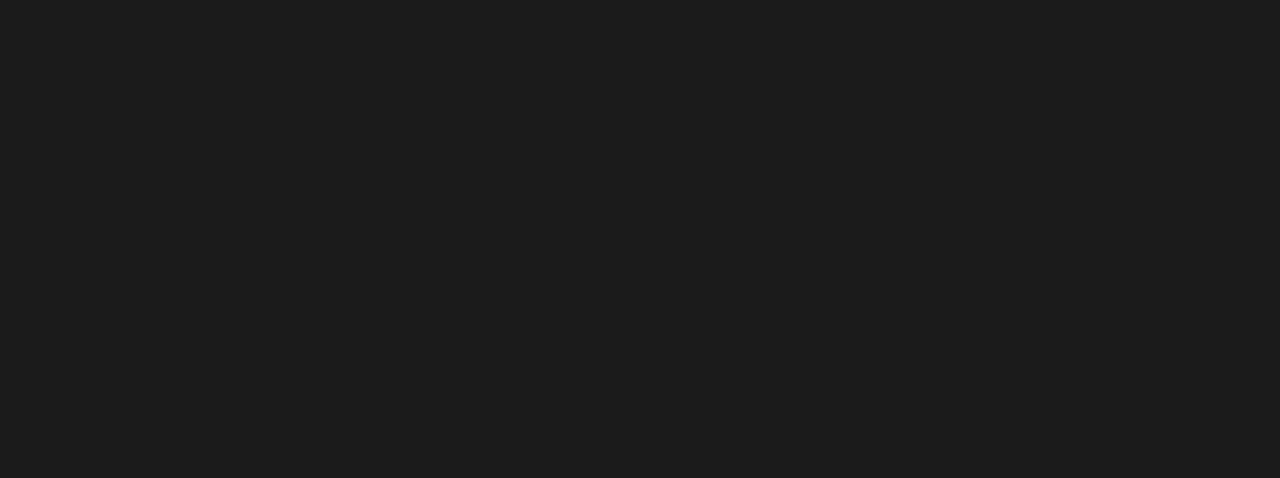
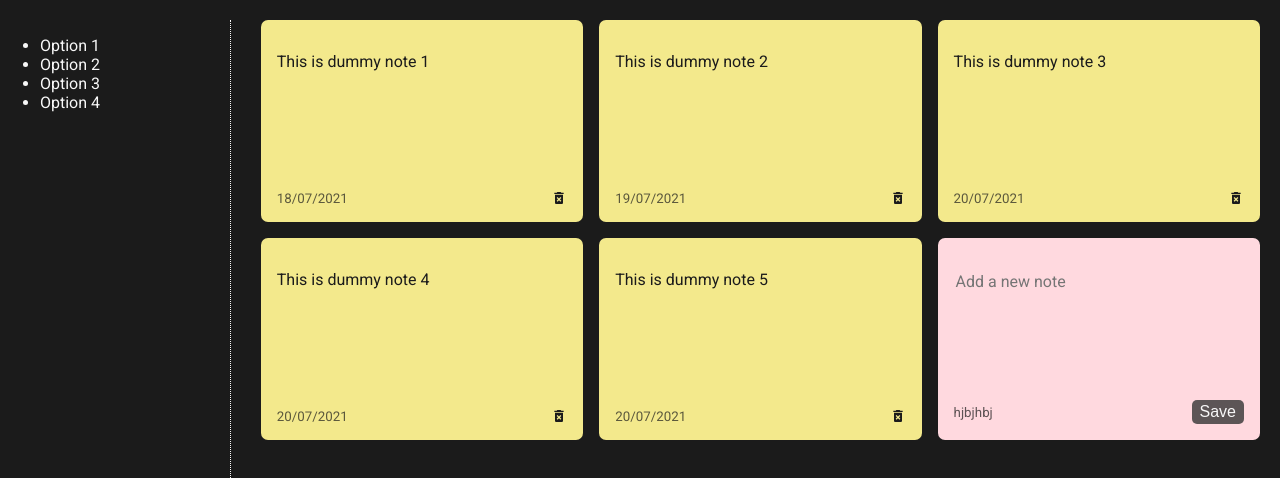
Before and after one commit to Servatom/notefy, a React (Create React App) app in the folder frontend/: page /dashboard in a window 1280 px wide. Shown: the top 478 px of the page. Built offline with nearby package versions, Linux system fonts and the light colour scheme.

Commit message:
Add Dashboard with Notes

```diff
--- a/frontend/package.json
+++ b/frontend/package.json
@@ -9,6 +9,7 @@
     "axios": "^0.21.1",
     "react": "^17.0.2",
     "react-dom": "^17.0.2",
+    "react-icons": "^4.2.0",
     "react-router-dom": "^5.2.0",
     "react-scripts": "4.0.3",
     "web-vitals": "^1.1.2"
--- a/frontend/src/App.js
+++ b/frontend/src/App.js
@@ -3,6 +3,7 @@
 import LandingPage from './pages/LandingPage';
 import Auth from "./pages/Auth";
 import {BrowserRouter as Router, Route, Switch} from 'react-router-dom';
+import Dashboard from './pages/Dashboard';
 
 function App() {
   return (
@@ -18,7 +19,7 @@
         </Route>
 
         <Route path="/dashboard" exact>
-
+          <Dashboard/>
         </Route>
       </Switch>
     </Router>
--- /dev/null
+++ b/frontend/src/assets/css/Dashboard.css
@@ -0,0 +1,17 @@
+.dashboard
+{
+    display: flex;
+    width: 100vw;
+    height: 100vh;
+    flex-direction: row;
+    align-items: center;
+}
+
+.side-nav
+{
+    width: 23%;
+    min-width: 200px;
+    height: 95%;
+    margin-right: 10px;
+    border-right: 1px dotted var(--textcolor);
+}
--- /dev/null
+++ b/frontend/src/assets/css/Notes.css
@@ -0,0 +1,74 @@
+.note
+{
+    background-color: rgb(243, 233, 140);
+    color: rgb(27, 27, 27);
+    padding: 1rem;
+    border-radius: 7px;
+    height: 170px;
+    display: flex;
+    flex-direction: column;
+    justify-content: space-between;
+}
+.note p{
+    margin: 16px 0 6px;
+}
+
+.addnote
+{
+    background-color: rgb(255, 217, 223);
+}
+
+.note-footer
+{
+    display: flex;
+    flex-direction: row;
+    align-items: center;
+    justify-content: space-between;
+    margin-top: 10px;
+}
+
+small
+{
+    opacity: 0.7;
+}
+
+.notes-list
+{
+    align-self: flex-start;
+    padding: 20px;
+    width: 100%;
+    display: grid;
+    grid-gap: 1rem;
+    grid-template-columns: repeat(auto-fit, minmax(250px,1fr));
+    height: fit-content;
+}
+
+.addnote textarea{
+    background-color: transparent;
+    border: none;
+    height: 100%;
+    font-family: 'Roboto', sans-serif;
+    font-size: 1rem;
+    margin: 16px 0 6px;
+    resize: none;
+}
+.addnote textarea:focus
+{
+    border: none;
+    outline: none;
+}
+
+.saveBtn
+{
+    cursor: pointer;
+    background-color: rgba(59, 59, 59, 0.829);
+    color: rgb(248, 248, 248);
+    padding: 3px 8px;
+    border-radius: 5px;
+    font-size: 1rem;
+    border: none;
+}
+.saveBtn:hover
+{
+    background-color: rgb(27, 27, 27);
+}
--- /dev/null
+++ b/frontend/src/components/AddNote.js
@@ -0,0 +1,26 @@
+import "../assets/css/Notes.css";
+import { useState } from "react";
+
+
+const AddNote=()=>{
+
+    const [noteText, setNoteText] = useState(" ");
+
+    const changeHandler =(event)=>
+    {
+        setNoteText(event.target.value);
+    }
+
+
+    return(
+        <div className="note addnote">
+            <textarea placeholder="Add a new note" onChange={changeHandler}></textarea>
+            <div className="note-footer">
+                <small>hjbjhbj</small>
+                <button className="saveBtn">Save</button>
+            </div>
+        </div>
+    );
+}
+
+export default AddNote;
--- /dev/null
+++ b/frontend/src/components/Note.js
@@ -0,0 +1,16 @@
+import "../assets/css/Notes.css";
+import {MdDeleteForever} from 'react-icons/md';
+
+const Note =(props) =>{
+    return(
+        <div className="note">
+            <p>{props.note.text}</p>
+            <div className="note-footer">
+                <small>{props.note.date}</small>
+                <MdDeleteForever className="delete-icon"/>
+            </div>
+        </div>
+    );
+}
+
+export default Note;
--- /dev/null
+++ b/frontend/src/components/NotesList.js
@@ -0,0 +1,19 @@
+import "../assets/css/Notes.css";
+import AddNote from "./AddNote";
+import Note from "./Note";
+
+const NotesList =(props) =>
+{
+    return(
+        <div className="notes-list">
+            {
+                props.notes.map((note)=>{
+                    return(<Note note={note}/>)
+                })
+            }
+            <AddNote/>
+        </div>
+    );
+}
+
+export default NotesList;
--- /dev/null
+++ b/frontend/src/pages/Dashboard.js
@@ -0,0 +1,52 @@
+
+import NotesList from "../components/NotesList";
+import "../assets/css/Dashboard.css";
+import { useState } from "react";
+import {nanoid} from 'nanoid';
+
+const Dashboard=()=>{
+
+    const [notes, setNotes] = useState([
+        {
+            id:nanoid(),
+            text:"This is dummy note 1",
+            date:"18/07/2021"
+        },
+        {
+            id:nanoid(),
+            text:"This is dummy note 2",
+            date:"19/07/2021"
+        },
+        {
+            id:nanoid(),
+            text:"This is dummy note 3",
+            date:"20/07/2021"
+        },
+        {
+            id:nanoid(),
+            text:"This is dummy note 4",
+            date:"20/07/2021"
+        },
+        {
+            id:nanoid(),
+            text:"This is dummy note 5",
+            date:"20/07/2021"
+        },
+    ])
+
+    return(
+        <div className="dashboard">
+            <div className="side-nav">
+                <ul>
+                    <li>Option 1</li>
+                    <li>Option 2</li>
+                    <li>Option 3</li>
+                    <li>Option 4</li>
+                </ul>
+            </div>
+            <NotesList notes={notes}/>
+        </div>
+    );
+}
+
+export default Dashboard;
```
Also changed, not shown: 1 other file (tests, documents, lock files or other folders).
